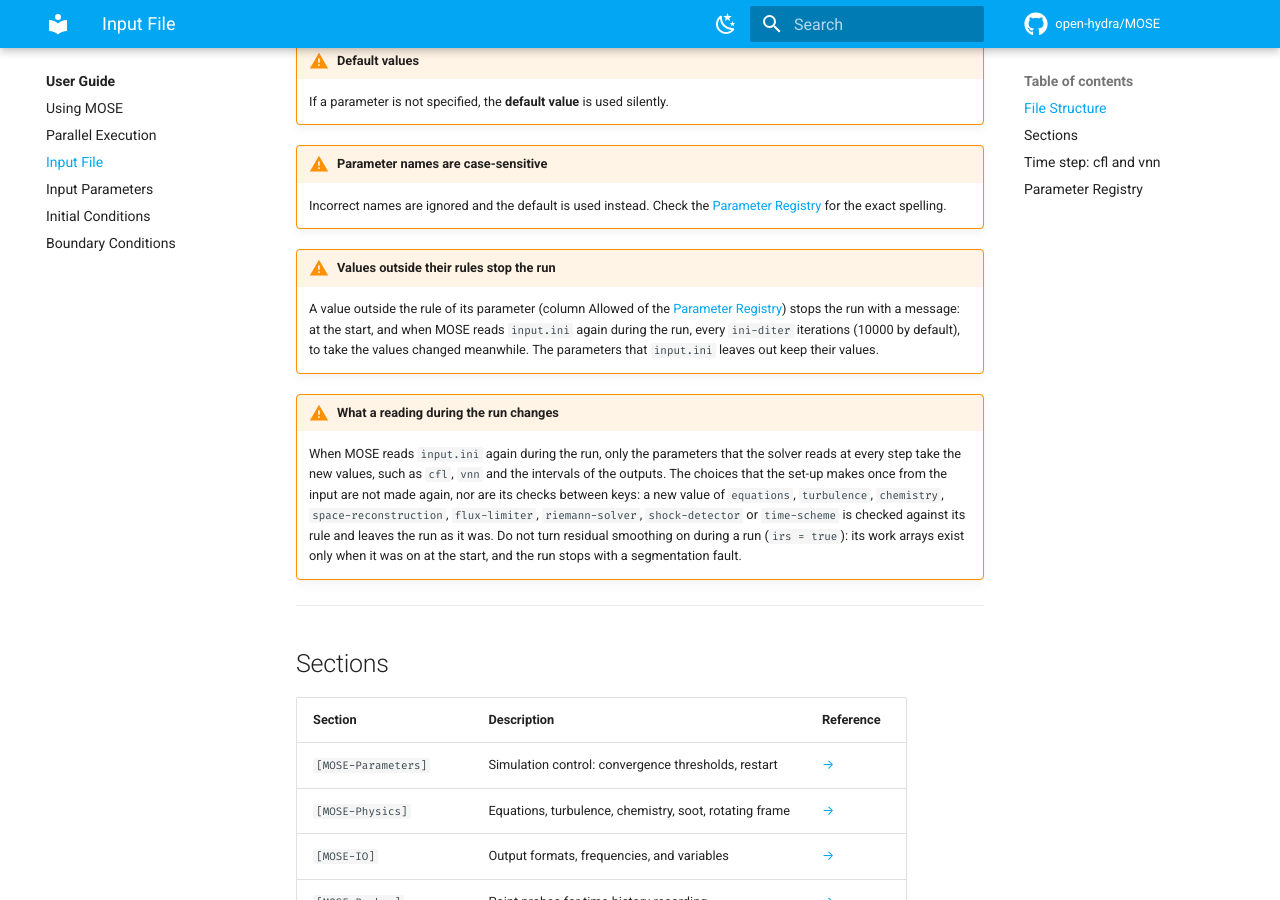
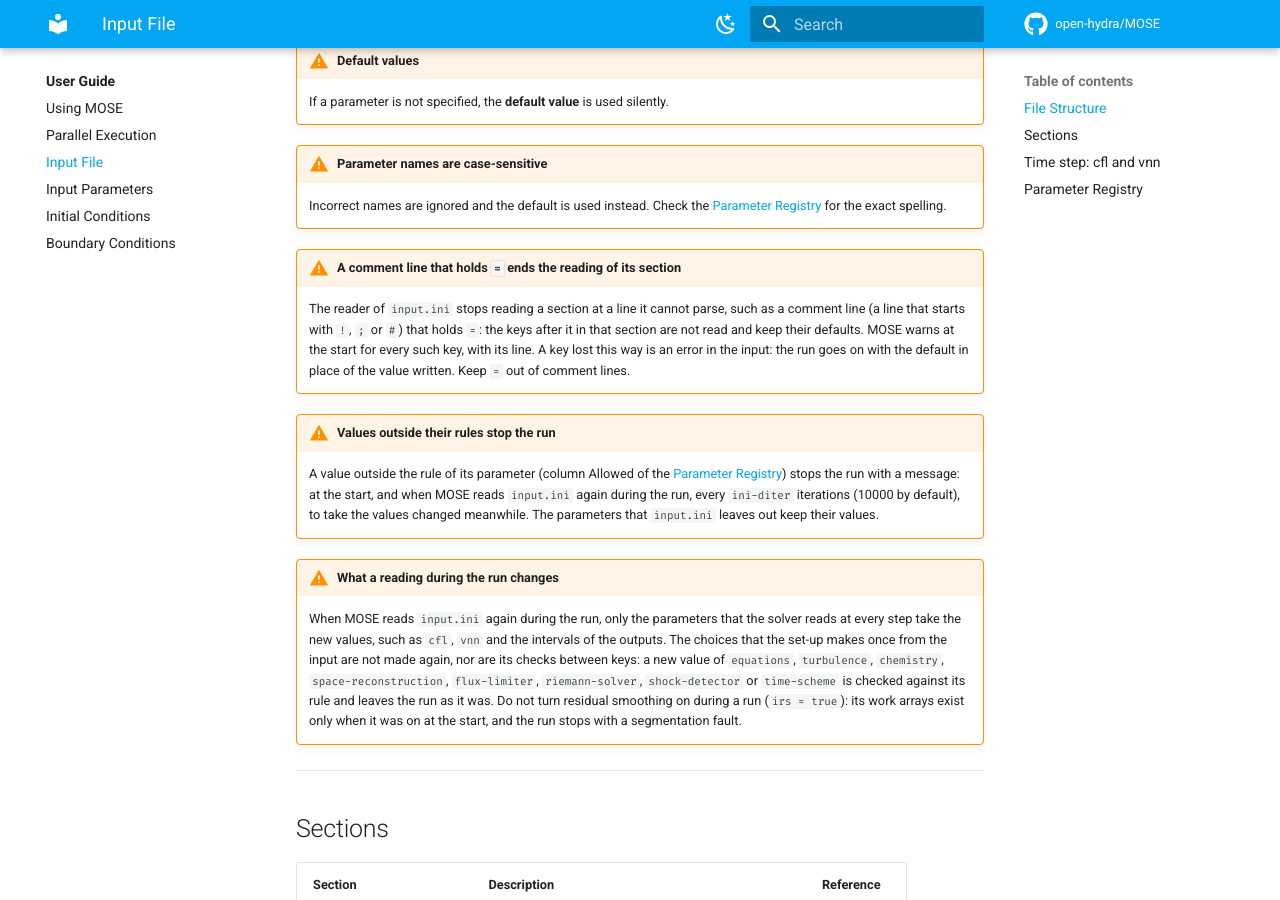
Before and after one commit to open-hydra/MOSE, an MkDocs documentation site: the page built from docs/user/input.md, in a window 1280 px wide and 900 px high, scrolled down 807 px. Built offline with MkDocs 1.6.1 and Material for MkDocs 9.7.7, drawn with Linux system fonts in a browser that asks for light colours; comment, search, counter and statistics services are not loaded.

Commit message:
Warn about the keys of input.ini that the reader does not take
Why: the reader of input.ini (FiNeR) stops reading a section at the
first line it cannot parse, such as a comment line that holds "=": the
keys after it in that section are not read and keep their defaults,
in silence.

Fix: after reading input.ini at setup, MOSE goes through it line by
line and warns, with the line, about every "key = value" whose key the
reader does not give in its section. The guide says so, and that a key
lost this way is an error of the input.

Before and after: inputs whose keys are all read do not change. An
input with a comment line that holds "=" before keys of its section
gets one warning for each key lost, at setup; the run itself does not
change. Rank 0 alone reads the file and warns; input.ini read again
during the run gives no warning.

Test (measured on an earlier version of this series): RuntimeInput gains
a part 4: a comment line with "=" before cfl in [MOSE-Numerics]; the
setup must warn that cfl, at its line, is not read. On the parent the
setup says nothing; with this commit it warns "input.ini, line 12: cfl
of [MOSE-Numerics] is not read". Parts 1 to 3 pass as before.

Class: R (a key of the input lost in silence; red check: part 4 of
RuntimeInput).

Basis: FiNeR v2.0.6, the reader that MOSE builds at this commit:
finer_section_t.f90 (parse_options) parses the lines of a section that
hold the separator one after the other, and stops at the first one that
fails; finer_option_t.F90 (parse): a line that starts with a comment
character fails.

Co-Authored-By: Claude Opus 5.5 <noreply@anthropic.com>

```diff
--- a/docs/user/input.md
+++ b/docs/user/input.md
@@ -33,6 +33,9 @@ space-reconstruction = MUSCL
 
 !!! warning "Parameter names are case-sensitive"
     Incorrect names are ignored and the default is used instead. Check the [Parameter Registry](registry.md) for the exact spelling.
+
+!!! warning "A comment line that holds `=` ends the reading of its section"
+    The reader of `input.ini` stops reading a section at a line it cannot parse, such as a comment line (a line that starts with `!`, `;` or `#`) that holds `=`: the keys after it in that section are not read and keep their defaults. MOSE warns at the start for every such key, with its line. A key lost this way is an error in the input: the run goes on with the default in place of the value written. Keep `=` out of comment lines.
 
 !!! warning "Values outside their rules stop the run"
     A value outside the rule of its parameter (column Allowed of the [Parameter Registry](registry.md)) stops the run with a message: at the start, and when MOSE reads `input.ini` again during the run, every `ini-diter` iterations (10000 by default), to take the values changed meanwhile. The parameters that `input.ini` leaves out keep their values.
```
Also changed, not shown: docs/development/testing.md (+1 -1 lines), 3 other files.
